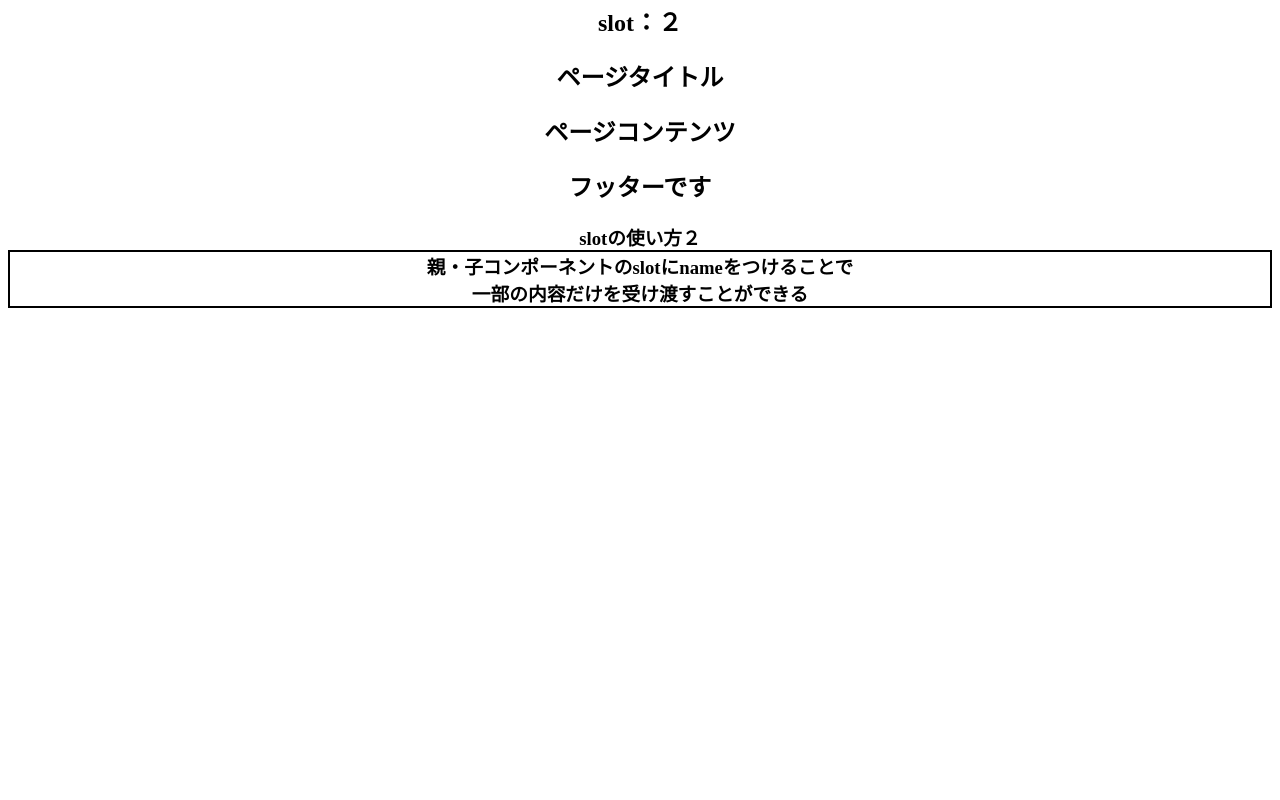
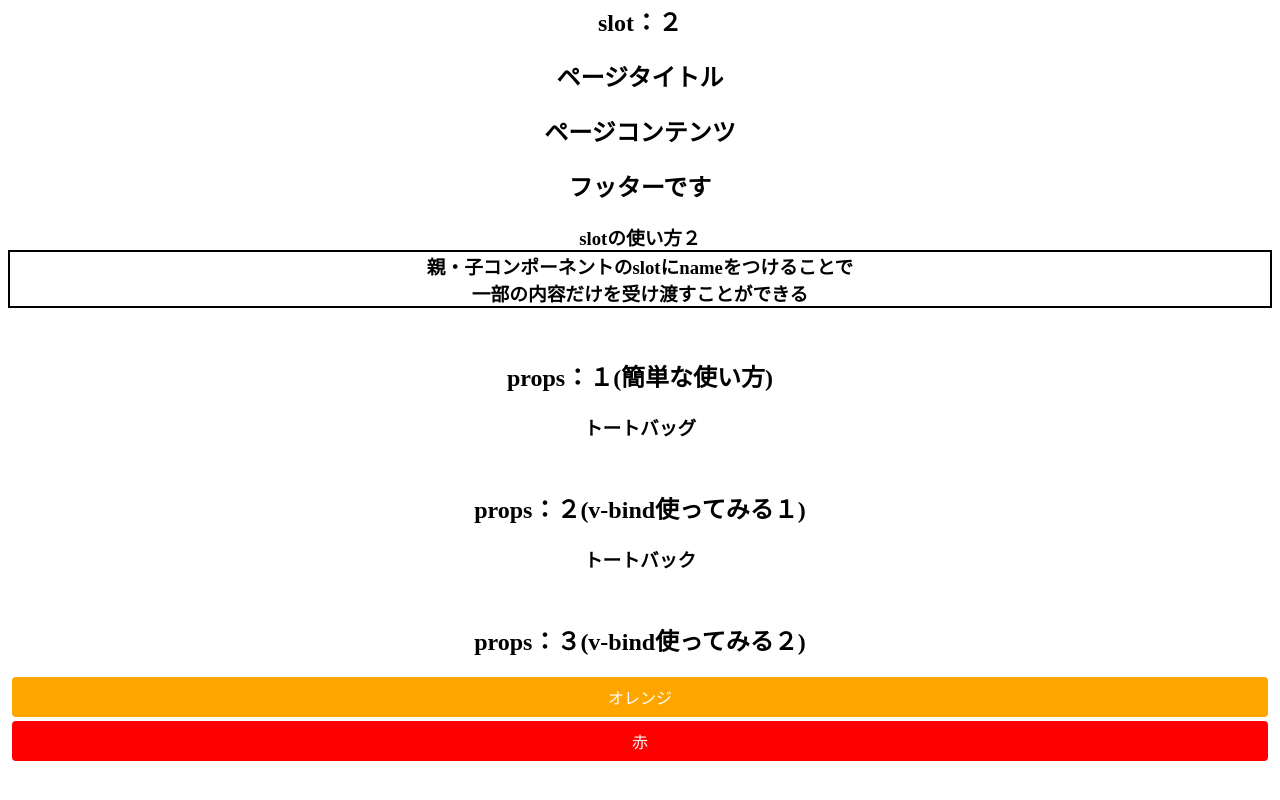
Before and after one commit to kujiKazuaki/my-teach, a Vue app: page / in a window 1280 px wide. Shown: the part 328-1128 px from the top of the page. Before the commit the page ends 800 px from the top, so only its background shows below. Built offline with nearby package versions, Linux system fonts and the light colour scheme.

Commit message:
slot-props大体完成

```diff
--- a/src/router/index.js
+++ b/src/router/index.js
@@ -1,7 +1,7 @@
 import { createRouter, createWebHistory } from "vue-router"
 import VueDirective from "@/教材/VueDirective.vue"
-import slot from "@/教材/slot-props/slot.vue"
-import testApp from "@/個人勉強用/testApp.vue"
+import slot from "@/教材/slot-props/slot/slot.vue"
+import testApp from "@/教材/slot-props/testApp.vue"
 import GoogleLogin from "@/教材/ログイン認証/GoogleLogin.vue"
 
 const routes = [
--- /dev/null
+++ b/src/教材/slot-props/props/propsBase.vue
@@ -0,0 +1,11 @@
+<template>
+  <h3>{{ name }}</h3>
+</template>
+
+<script>
+export default {
+  props: ["name"],
+}
+</script>
+
+<style></style>
--- /dev/null
+++ b/src/教材/slot-props/props/propsStyle.vue
@@ -0,0 +1,20 @@
+<template>
+  <div class="simple-memo" v-bind:style="{ backgroundColor: bgColor }">
+    <slot />
+  </div>
+</template>
+
+<script>
+export default {
+  props: ["bgColor"],
+}
+</script>
+
+<style scoped>
+.simple-memo {
+  margin: 4px;
+  padding: 0.5rem;
+  border-radius: 4px;
+  color: white;
+}
+</style>
--- a/src/個人勉強用/testApp.vue
+++ b/src/教材/slot-props/testApp.vue
@@ -48,17 +48,55 @@
     <!-- slot：３ 始まり -->
     <section></section>
     <!-- slot：３ 終わり -->
+
+    <!-- props：１ 始まり -->
+    <section class="props-one" style="margin-bottom: 50px">
+      <h1>props：１(簡単な使い方)</h1>
+      <div>
+        <propsBase name="トートバッグ" />
+      </div>
+    </section>
+    <!-- props：１ 終わり -->
+
+    <!-- props：２ 始まり -->
+    <section class="props-one" style="margin-bottom: 50px">
+      <h1>props：２(v-bind使ってみる１)</h1>
+      <div>
+        <propsBase v-bind:name="productName" />
+      </div>
+    </section>
+    <!-- props：２ 終わり -->
+
+    <!-- props：３ 始まり -->
+    <section class="props-one" style="margin-bottom: 50px">
+      <h1>props：３(v-bind使ってみる２)</h1>
+      <div>
+        <propsStyle bgColor="orange">オレンジ</propsStyle>
+        <propsStyle bgColor="red">赤</propsStyle>
+      </div>
+    </section>
+    <!-- props：３ 終わり -->
   </div>
 </template>
 
 <script>
-import MainBtn from "@/個人勉強用/MainBtn.vue"
-import MainLayout from "@/個人勉強用/MainLayout.vue"
+import MainBtn from "@/教材/slot-props/slot/MainBtn.vue"
+import MainLayout from "@/教材/slot-props/slot/MainLayout.vue"
+import propsBase from "@/教材/slot-props/props/propsBase.vue"
+import propsStyle from "@/教材/slot-props/props/propsStyle.vue"
 
 export default {
   components: {
     MainBtn,
     MainLayout,
+    propsBase,
+    propsStyle,
+  },
+  data() {
+    return {
+      inputColor: "",
+      productName: "トートバック",
+    }
   },
 }
 </script>
```
Also changed, not shown: src/個人勉強用/TagName.vue (deleted, +0 -15 lines), src/個人勉強用/classHenkou.vue (added, +79 -0 lines), src/教材/slot-props/props/propsImage.html (added, +25 -0 lines), src/教材/slot-props/slot/MainBtn.vue (renamed from src/個人勉強用/MainBtn.vue), src/教材/slot-props/slot/MainLayout.vue (renamed from src/個人勉強用/MainLayout.vue), src/教材/slot-props/slot/slot.vue (renamed from src/教材/slot-props/slot.vue).
